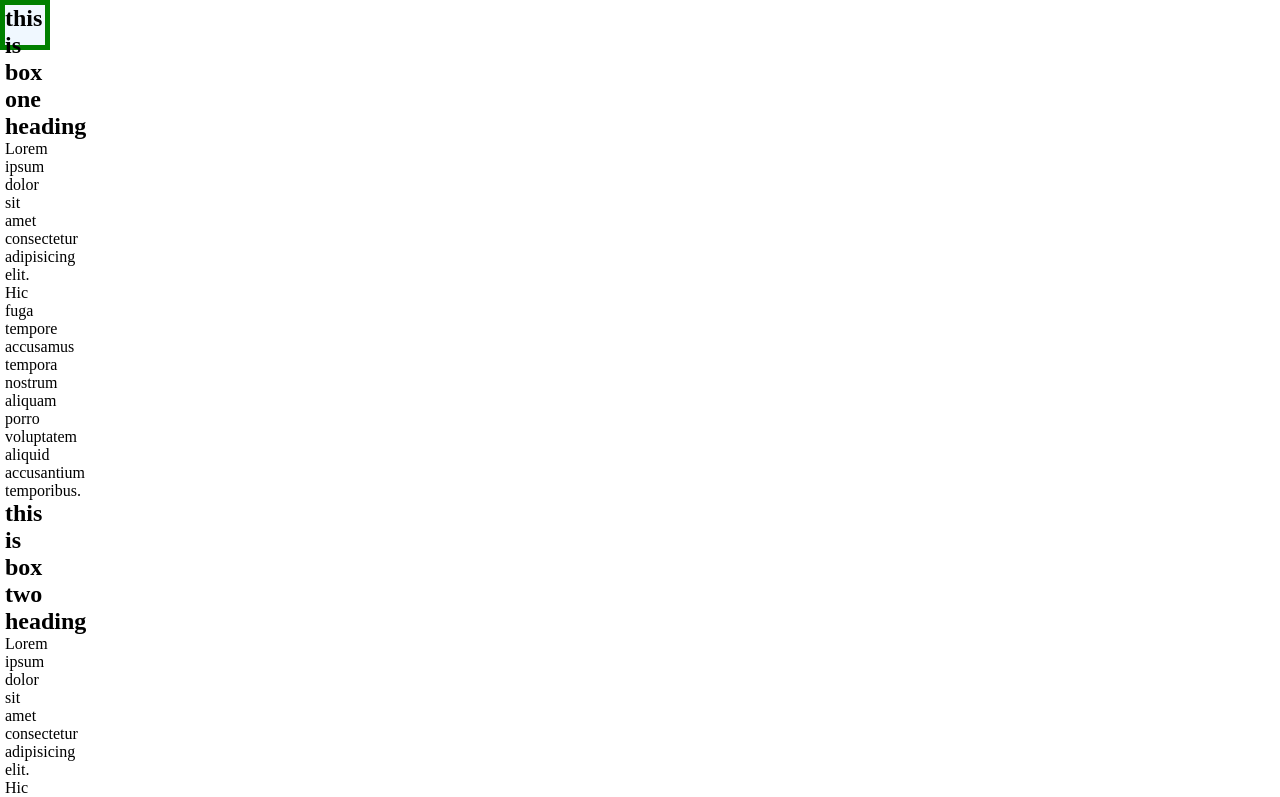
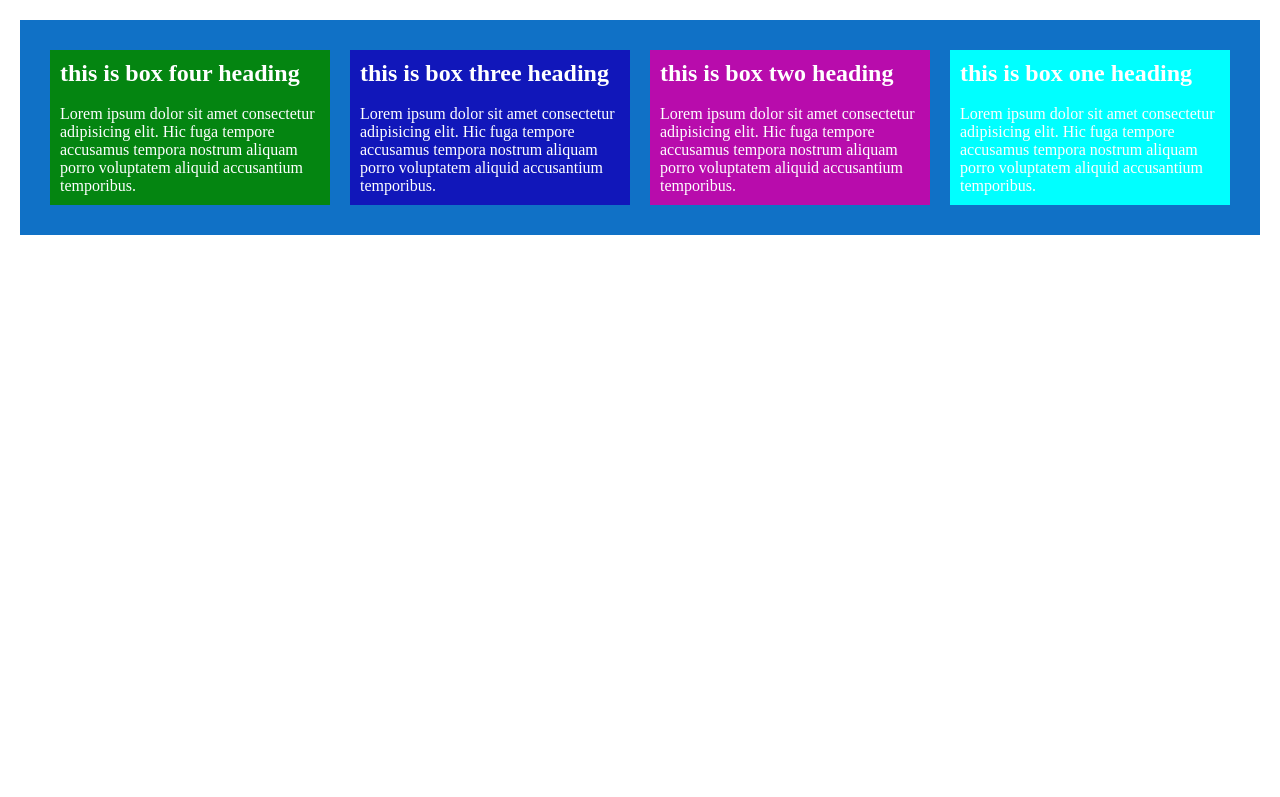
Before and after one commit to mdraihanhasan201/full_stack_web, a plain HTML site: page class5/index.html in a window 1280 px wide. Shown: the top 797 px of the page. Drawn offline with Linux system fonts and the light colour scheme.

Commit message:
Add files via upload

```diff
--- a/class5/style.css
+++ b/class5/style.css
@@ -5,13 +5,36 @@
 }
 
 .container{
-    background: aliceblue;
-    color: black;
-    height: 50px;
-    width: 50px;
-    border: 5px solid green;
+    margin: 20px;
+    padding: 20px;
+    background: rgb(16, 113, 198);
+    color:white;
+
+    display: flex;
+    flex-direction: row;
+    /* flex-direction: column; */
+    flex-direction: row-reverse;
+    justify-content: space-between;
+
+
+
 }
 
 .box{
-    border: 1px slid red;
+
+    padding: 10px;
+    margin: 10px;
 }
+
+.box1{
+    background: aqua;
+}
+.box2{
+    background: rgb(184, 12, 172);
+}
+.box3{
+    background: rgb(17, 23, 186);
+}
+.box4{
+    background: rgb(4, 133, 17);
+}
```
Also changed, not shown: class5/index.html (+6 -2 lines).
